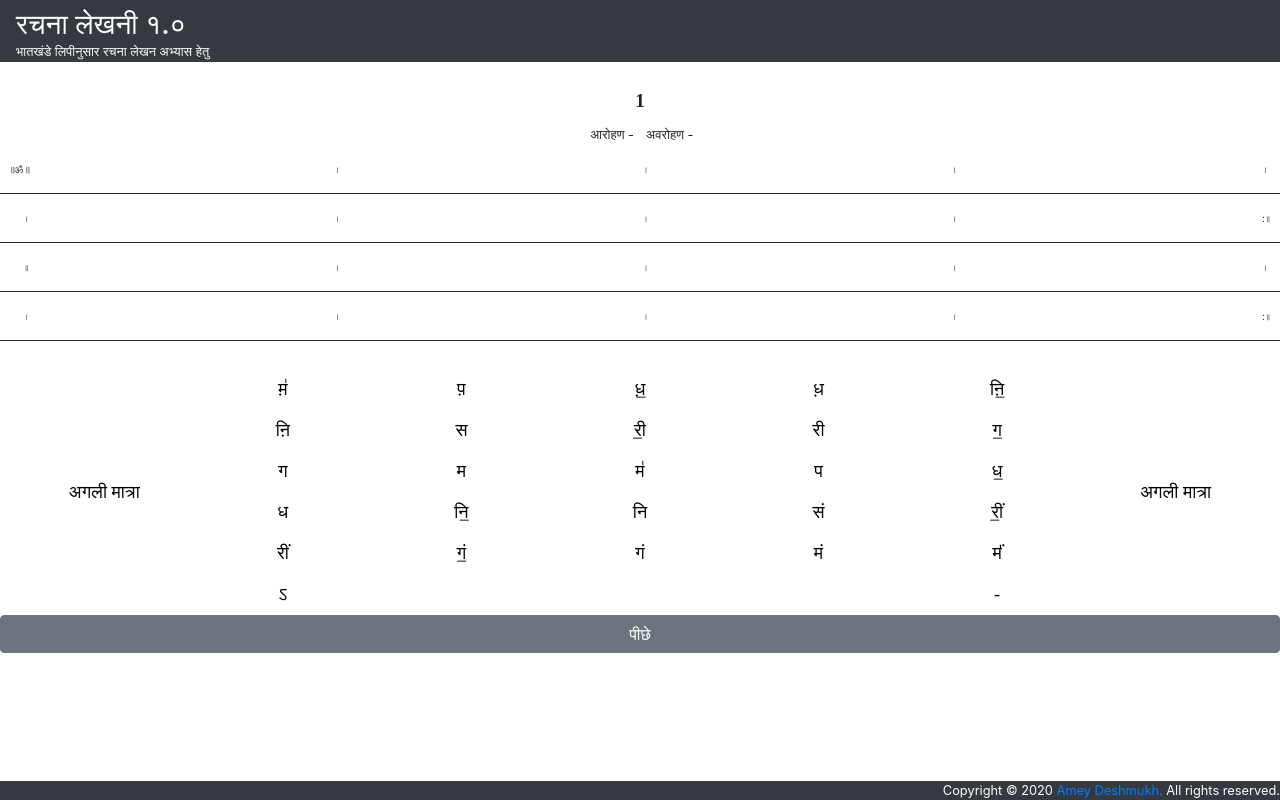
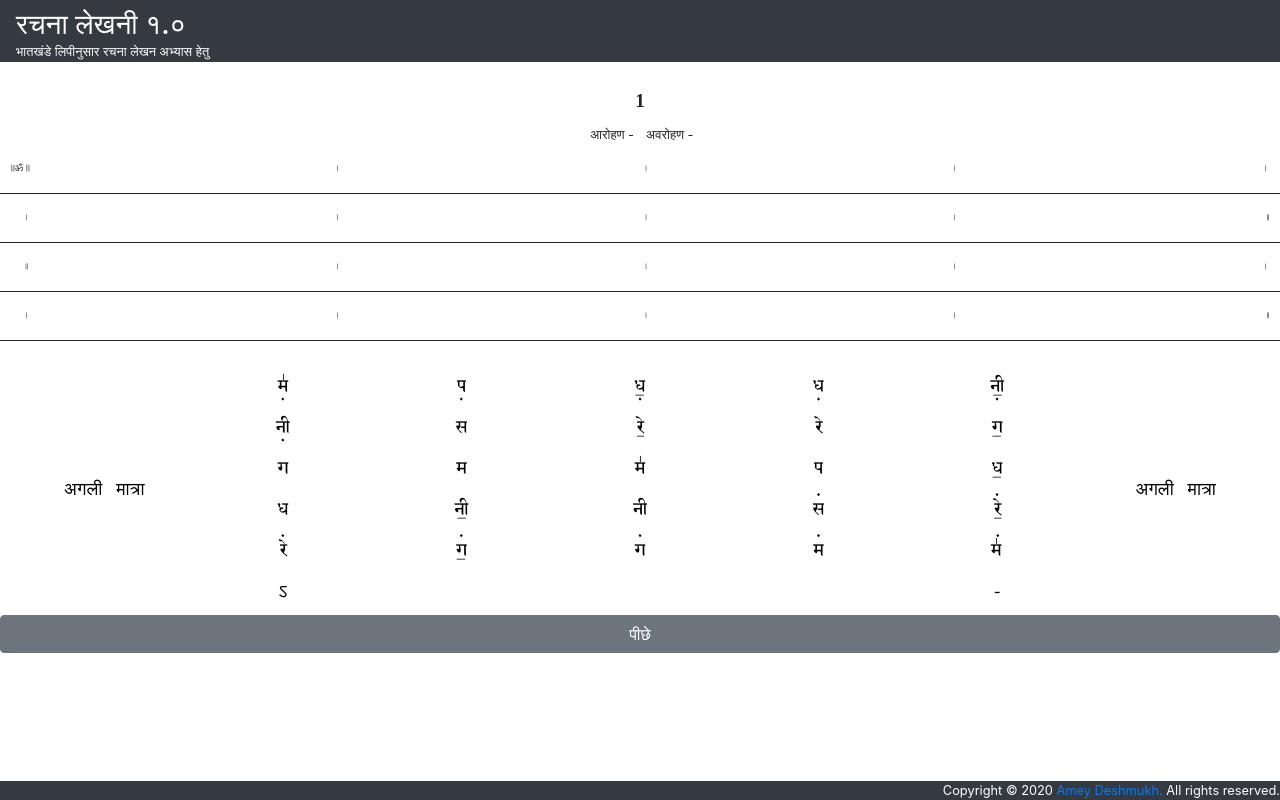
Before and after one commit to ameyzing-deshmukh/amey-lipi-1, an Angular app: page /vanshiPracticeHome/1 in a window 1280 px wide. Built offline with nearby package versions, Linux system fonts and the light colour scheme.

Commit message:
Added New Font - OmeFont

```diff
--- a/src/app/keypad/keypad.component.css
+++ b/src/app/keypad/keypad.component.css
@@ -81,3 +81,10 @@ input:focus{
   text-align: center;
   justify-content:center;
 }
+@font-face{
+  font-family: ghoshVanshiFont;
+  src: url(../fonts/OmeBhatkhandeHindi.ttf);
+}
+.vanshiKeypad button{
+  font-family: ghoshVanshiFont;
+}
--- a/src/app/keypad/keypad.component.html
+++ b/src/app/keypad/keypad.component.html
@@ -15,15 +15,15 @@
                                                                 (click)="captureIt(':')">अगली
                                                                 मात्रा</button></td>
                                                 <td><button class="btn btn-success rounded-circle btn-outline-dark"
-                                                                (click)="captureIt('म़॑')">म़॑</button></td>
+                                                                (click)="captureIt('ml')">Ml</button></td>
                                                 <td><button class="btn btn-success rounded-circle btn-outline-dark"
-                                                                (click)="captureIt('प़')">प़</button></td>
+                                                                (click)="captureIt('pl')">pl</button></td>
                                                 <td><button class="btn btn-success rounded-circle btn-outline-dark"
-                                                                (click)="captureIt('ध़॒')">ध़॒</button></td>
+                                                                (click)="captureIt('Dl')">Dl</button></td>
                                                 <td><button class="btn btn-success rounded-circle btn-outline-dark"
-                                                                (click)="captureIt('ध़')">ध़</button></td>
+                                                                (click)="captureIt('dl')">dl</button></td>
                                                 <td><button class="btn btn-success rounded-circle btn-outline-dark"
-                                                                (click)="captureIt('ऩि॒')">ऩि॒</button></td>
+                                                                (click)="captureIt('Nl')">Nl</button></td>
                                                 <td rowspan="6"><button
                                                                 class="btn btn-success rounded-circle btn-outline-dark"
                                                                 (click)="captureIt(':')">अगली
@@ -31,52 +31,52 @@
                                         </tr>
                                         <tr>
                                                 <td><button class="btn btn-success rounded-circle btn-outline-dark"
-                                                                (click)="captureIt('ऩि')">ऩि</button></td>
+                                                                (click)="captureIt('nl')">nl</button></td>
                                                 <td><button class="btn btn-success rounded-circle btn-outline-dark"
-                                                                (click)="captureIt('स')">स</button></td>
+                                                                (click)="captureIt('s')">s</button></td>
                                                 <td><button class="btn btn-success rounded-circle btn-outline-dark"
-                                                                (click)="captureIt('री॒')">री॒</button></td>
+                                                                (click)="captureIt('R')">R</button></td>
                                                 <td><button class="btn btn-success rounded-circle btn-outline-dark"
-                                                                (click)="captureIt('री')">री</button></td>
+                                                                (click)="captureIt('r')">r</button></td>
                                                 <td><button class="btn btn-success rounded-circle btn-outline-dark"
-                                                                (click)="captureIt('ग॒')">ग॒</button></td>
+                                                                (click)="captureIt('G')">G</button></td>
                                         </tr>
                                         <tr>
                                                 <td><button class="btn btn-success rounded-circle btn-outline-dark"
-                                                                (click)="captureIt('ग')">ग</button></td>
+                                                                (click)="captureIt('g')">g</button></td>
                                                 <td><button class="btn btn-success rounded-circle btn-outline-dark"
-                                                                (click)="captureIt('म')">म</button></td>
+                                                                (click)="captureIt('m')">m</button></td>
                                                 <td><button class="btn btn-success rounded-circle btn-outline-dark"
-                                                                (click)="captureIt('म॑')">म॑</button></td>
+                                                                (click)="captureIt('M')">M</button></td>
                                                 <td><button class="btn btn-success rounded-circle btn-outline-dark"
-                                                                (click)="captureIt('प')">प</button></td>
+                                                                (click)="captureIt('p')">p</button></td>
                                                 <td><button class="btn btn-success rounded-circle btn-outline-dark"
-                                                                (click)="captureIt('ध॒')">ध॒</button></td>
+                                                                (click)="captureIt('D')">D</button></td>
                                         </tr>
                                         <tr>
                                                 <td><button class="btn btn-success rounded-circle btn-outline-dark"
-                                                                (click)="captureIt('ध')">ध</button></td>
+                                                                (click)="captureIt('d')">d</button></td>
                                                 <td><button class="btn btn-success rounded-circle btn-outline-dark"
-                                                                (click)="captureIt('नि॒')">नि॒</button></td>
+                                                                (click)="captureIt('N')">N</button></td>
                                                 <td><button class="btn btn-success rounded-circle btn-outline-dark"
-                                                                (click)="captureIt('नि')">नि</button></td>
+                                                                (click)="captureIt('n')">n</button></td>
                                                 <td><button class="btn btn-success rounded-circle btn-outline-dark"
-                                                                (click)="captureIt('सं')">सं</button></td>
+                                                                (click)="captureIt('su')">su</button></td>
                                                 <td><button class="btn btn-success rounded-circle btn-outline-dark"
-                                                                (click)="captureIt('रीं॒')">रीं॒</button>
+                                                                (click)="captureIt('Ru')">Ru</button>
                                                 </td>
                                         </tr>
                                         <tr>
                                                 <td><button class="btn btn-success rounded-circle btn-outline-dark"
-                                                                (click)="captureIt('रीं')">रीं</button></td>
+                                                                (click)="captureIt('ru')">ru</button></td>
                                                 <td><button class="btn btn-success rounded-circle btn-outline-dark"
-                                                                (click)="captureIt('गं॒')">गं॒</button></td>
+                                                                (click)="captureIt('Gu')">Gu</button></td>
                                                 <td><button class="btn btn-success rounded-circle btn-outline-dark"
-                                                                (click)="captureIt('गं')">गं</button></td>
+                                                                (click)="captureIt('gu')">gu</button></td>
                                                 <td><button class="btn btn-success rounded-circle btn-outline-dark"
-                                                                (click)="captureIt('मं')">मं</button></td>
+                                                                (click)="captureIt('mu')">mu</button></td>
                                                 <td><button class="btn btn-success rounded-circle btn-outline-dark"
-                                                                (click)="captureIt('मऺं')">मऺं</button></td>
+                                                                (click)="captureIt('Mu')">Mu</button></td>
                                         </tr>
                                         <tr>
                                                 <td><button class="btn btn-success rounded-circle btn-outline-dark"
--- a/src/app/pad/pad.component.css
+++ b/src/app/pad/pad.component.css
@@ -10,6 +10,7 @@ table {
    table mat-cell {
       text-align: center;
       justify-content:center;
+      font-family: ghoshVanshiFont;
     }
     mat-header-row{
       display: none;
@@ -81,3 +82,8 @@ table {
     text-align: center;
     justify-content:center;
   }
+
+  @font-face{
+    font-family: ghoshVanshiFont;
+    src: url(../fonts/OmeBhatkhandeHindi.ttf);
+  }
--- a/src/app/vanshi-practice-home/vanshi-practice-home.component.css
+++ b/src/app/vanshi-practice-home/vanshi-practice-home.component.css
@@ -0,0 +1,7 @@
+@font-face{
+    font-family: ghoshVanshiFont;
+    src: url(../fonts/OmeBhatkhandeHindi.ttf);
+}
+.vanshiFontClass{
+    font-family: ghoshVanshiFont;
+}
--- a/src/app/vanshi-practice-home/vanshi-practice-home.component.html
+++ b/src/app/vanshi-practice-home/vanshi-practice-home.component.html
@@ -3,3 +3,4 @@
 <app-keypad></app-keypad>
 
 <button class="btn btn-secondary btn-block" routerLink="/practice">पीछे</button>
+<!-- <p class="vanshiFontClass">qswrwgem s r g m pl dl nl Nl</p> -->
```
Also changed, not shown: src/app/fonts/OmeBhatkhandeHindi.ttf (added).
